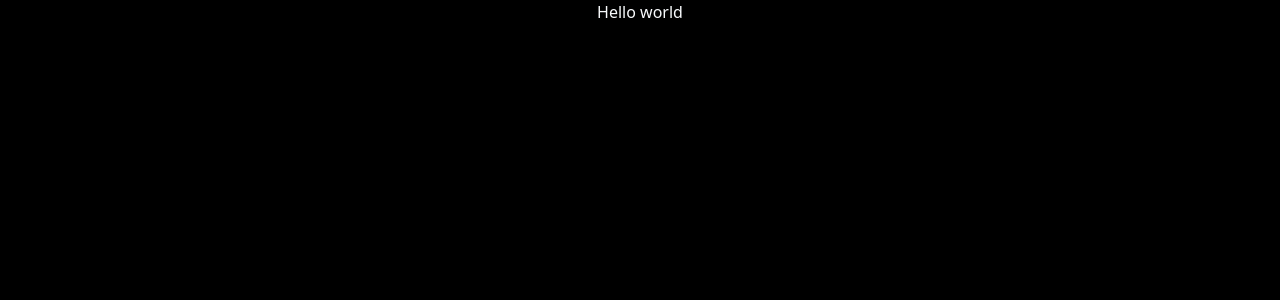
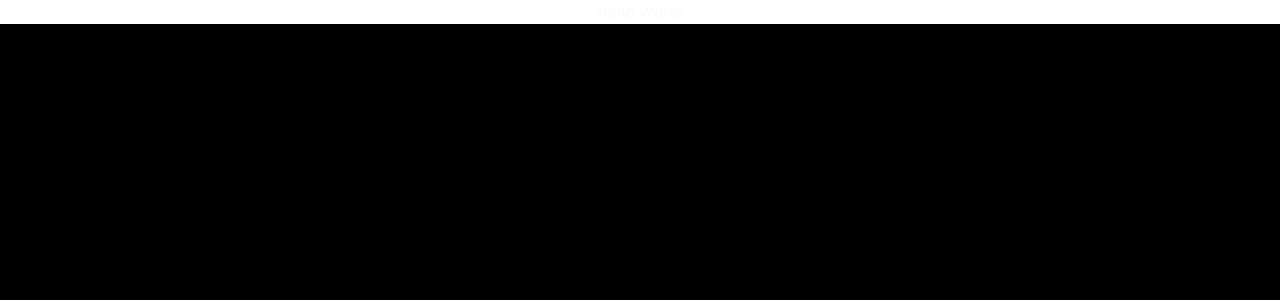
Before and after one commit to kennedymahoro/HOME, a React (Vite) app: page / in a window 1280 px wide. Shown: the top 300 px of the page. Built offline with nearby package versions, Linux system fonts and the light colour scheme.

Commit message:
tailwind is working again

```diff
--- a/src/App.tsx
+++ b/src/App.tsx
@@ -1,7 +1,7 @@
 const App = () => {
   return (
     <div className="bg-black w-screen h-screen text-slate-50 text-center">
-      Hello world
+      <h1 className="bg-white">Hello World</h1>
     </div>
   )
 };
```
Also changed, not shown: src/App.css (added).
